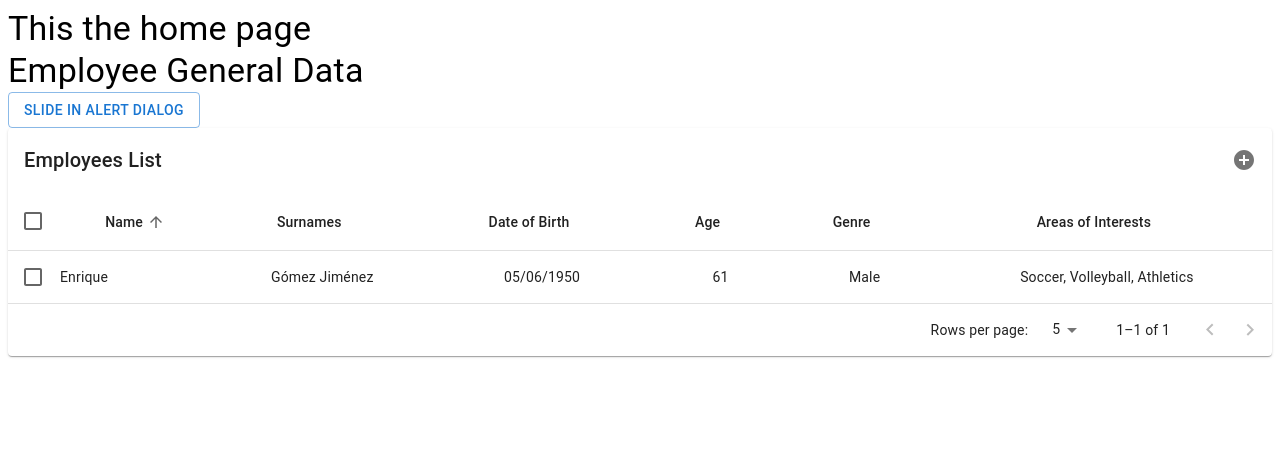
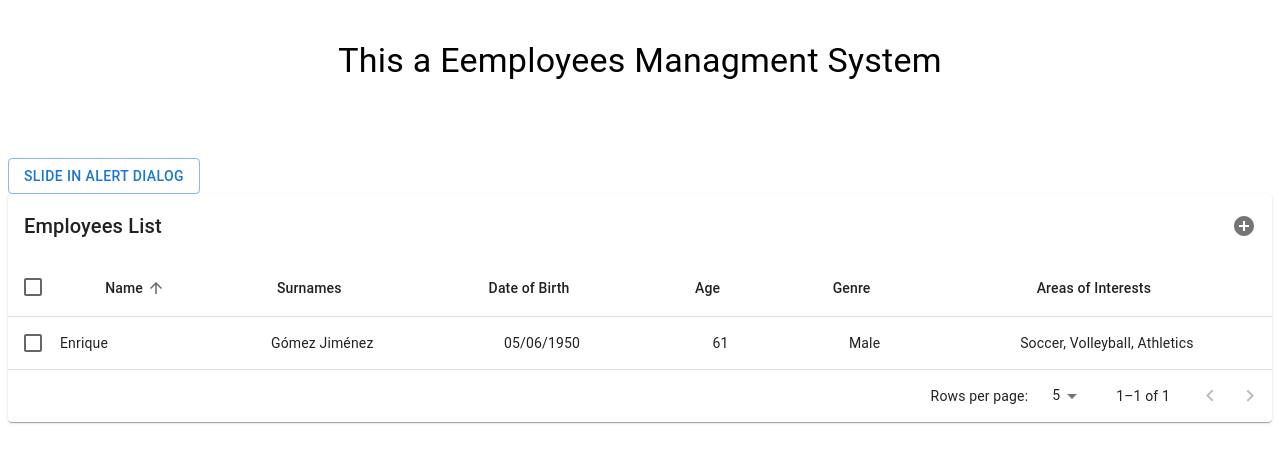
Before and after one commit to jorgetrad99/pracTecWebDesign, a Next.js app: page / in a window 1280 px wide. Shown: the top 462 px of the page. Built offline with nearby package versions, Linux system fonts and the light colour scheme.

Commit message:
Using React.Context to communicate between components

```diff
--- a/components/EmployeeFormModal/index.tsx
+++ b/components/EmployeeFormModal/index.tsx
@@ -1,4 +1,4 @@
-import { useState, forwardRef } from 'react';
+import { useState, forwardRef, createContext, useContext } from 'react';
 
 
 import LocalizationProvider from '@mui/lab/LocalizationProvider';
@@ -10,8 +10,9 @@ import { Container, TextField, Stack, FormControl,
 import { MobileDatePicker } from '@mui/lab';
 import { TransitionProps } from '@mui/material/transitions';
 
+import moment from 'moment';
 
-import moment from 'moment';
+import { DataContext } from '../../context/DataContext';
 
 const Transition = forwardRef(function Transition(
   props: TransitionProps & {
@@ -24,7 +25,10 @@ const Transition = forwardRef(function Transition(
 
 const EmployeeFormModal = () => {
   const [open, setOpen] = useState(false);
-  const [ data, setData ] = useState<any>();
+  /* const [ data, setData ] = useState<any>(); */
+
+  const { data, setData } = useContext(DataContext);
+  const { rowsJSON, setRowsJSON } = useContext(DataContext);
 
   const handleClickOpen = () => {
     setOpen(true);
@@ -51,7 +55,7 @@ const EmployeeFormModal = () => {
           <DialogContentText id="alert-dialog-slide-description">
             Fill this form to create an user
           </DialogContentText>
-          <EmployeeForm setData={setData} closeModal={handleClose} />
+          <EmployeeForm setData={setData} setRowsJSON={setRowsJSON} rowsJSON={rowsJSON} closeModal={handleClose} />
         </DialogContent>
 
       </Dialog>
@@ -74,7 +78,7 @@ interface Interests {
   other: string;
 }
 
-const EmployeeForm = ({ setData, closeModal }) => {
+const EmployeeForm = ({ setData, closeModal, setRowsJSON, rowsJSON }) => {
   /* const [value, setValue] = useState(Date.now()); */
 
   /* const [ employeeData, setEmployeeData ] = useState<Data>({
@@ -121,9 +125,10 @@ const EmployeeForm = ({ setData, closeModal }) => {
         other: otherInterest
       }
     }
-
+    setData(data);
     console.log(data);
-    setData(data);
+    setRowsJSON((oldArray) =>  [...oldArray, data]);
+    console.log(rowsJSON);
   }
 
   return (
--- a/components/EmployeesList/index.tsx
+++ b/components/EmployeesList/index.tsx
@@ -22,6 +22,8 @@ import { visuallyHidden } from '@mui/utils';
 import { v4 as uuid } from 'uuid';
 import { Button, Dialog, DialogActions, DialogContent, DialogContentText, DialogTitle, Slide } from '@mui/material';
 import { TransitionProps } from '@mui/material/transitions';
+import { useContext } from 'react';
+import { DataContext } from '../../context/DataContext';
 
 interface Data {
   id: string,
@@ -315,7 +317,8 @@ const EmployeesList = () => {
   //const [dense, setDense] = React.useState(false);
   const [rowsPerPage, setRowsPerPage] = React.useState(5);
 
-
+  const { data, setData } = useContext(DataContext);
+  const { rowsJSON, setRowsJSON } = useContext(DataContext);
 
 
   const handleRequestSort = (
--- /dev/null
+++ b/context/DataContext.jsx
@@ -0,0 +1,33 @@
+import { createContext, useState } from 'react';
+
+export const DataContext = createContext();
+
+export const DataProvider = ({ children }) => {
+  const [data, setData] = useState();
+  const [rowsJSON, setRowsJSON] = useState([
+    {
+      name: "Jorge",
+      surnames: "Jorge",
+      dateOfBirth: "22/02/2022",
+      age: 0,
+      genre: "male",
+      interests: {
+          football: true,
+          volleybal: true,
+          other: "Basketball"
+      }
+  }
+  ]);
+
+  return (
+    <DataContext.Provider
+      value={{
+        data,
+        setData,
+        rowsJSON,
+        setRowsJSON,
+      }}>
+      {children}
+    </DataContext.Provider>
+  );
+};
--- a/pages/index.tsx
+++ b/pages/index.tsx
@@ -3,14 +3,23 @@ import { Typography, Button } from "@mui/material";
 import EmployeeFormModal from "../components/EmployeeFormModal/index";
 import EmployeesList from "../components/EmployeesList/index";
 
+import { DataProvider } from "../context/DataContext";
+
 const Home = () => {
     return (
-        <div>
-            <Typography variant='h4' component='h3'>This the home page</Typography>
-            <Typography variant='h4' component='h3'>Employee General Data</Typography>
-            <EmployeeFormModal />
+        <DataProvider>
+            <Typography
+                variant='h4'
+                component='h3'
+                align="center"
+                margin={5}
+            >
+                    This a Eemployees Managment System
+            </Typography>
+            <br /><br />
+            <EmployeeFormModal  />
             <EmployeesList />
-        </div>
+        </DataProvider>
     );
 };
 
--- a/tsconfig.json
+++ b/tsconfig.json
@@ -23,7 +23,7 @@
     "next-env.d.ts",
     "**/*.ts",
     "**/*.tsx"
-  ],
+, "context/DataContext.jsx"  ],
   "exclude": [
     "node_modules"
   ]
```
